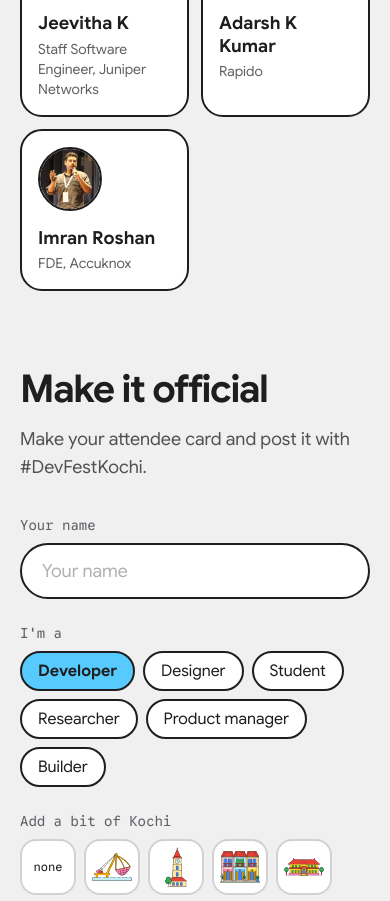
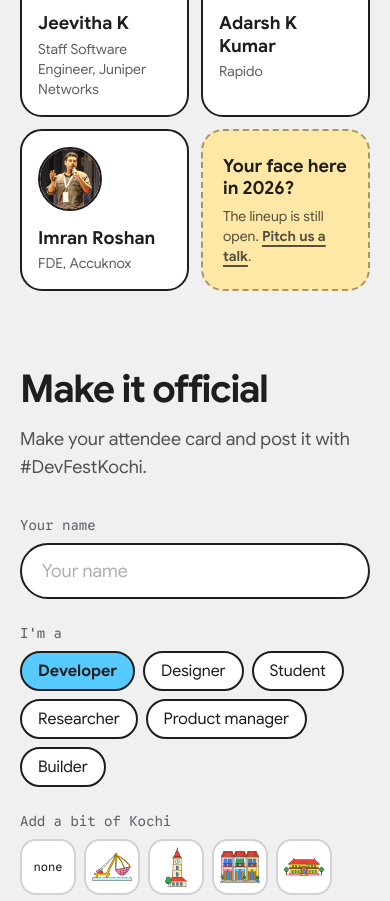
Before and after one commit to Google-Developer-Group-Cochin/devfest-kochi-26-website, a Next.js app: page / in a window 390 px wide. Shown: the part 5860-6761 px from the top of the page. Built offline with nearby package versions, Linux system fonts and the light colour scheme; no server answers.

Commit message:
Fill the last row of the speakers grid with a pitch-a-talk card
The card spans whatever columns are left at each breakpoint, so editions with
an odd count (2023: 17, 2025: 13) no longer leave a ragged last row.

```diff
--- a/src/components/Speakers.tsx
+++ b/src/components/Speakers.tsx
@@ -1,7 +1,7 @@
 "use client";
 
 import { AnimatePresence, LayoutGroup, motion } from "motion/react";
-import { useState } from "react";
+import { useState, type ReactNode } from "react";
 import { event, speakers } from "@/content/site";
 import { Sticker } from "./Kochi";
 import { trackIcon } from "./shapes";
@@ -16,6 +16,25 @@ const initials = (name: string) =>
     .join("");
 
 const editions = speakers.editions.filter((e) => e.comingSoon || e.list.length);
+
+// Spans that make the closing card fill whatever is left of the last row (a full row when it's already complete)
+// at each breakpoint's column count: 2 on phones, 3 from sm, 4 from lg. Static strings so Tailwind picks them up.
+const span2 = ["col-span-2", "col-span-1"];
+const span3 = ["sm:col-span-3", "sm:col-span-2", "sm:col-span-1"];
+const span4 = ["lg:col-span-4", "lg:col-span-3", "lg:col-span-2", "lg:col-span-1"];
+
+function PitchCard({ cells, pitch }: { cells: number; pitch: ReactNode }) {
+  return (
+    <motion.li
+      layout
+      transition={{ type: "spring", stiffness: 340, damping: 32 }}
+      className={`flex flex-col justify-center rounded-[22px] border-2 border-dashed border-ink/40 bg-(--track-soft) p-5 transition-colors duration-500 ${span2[cells % 2]} ${span3[cells % 3]} ${span4[cells % 4]}`}
+    >
+      <span className="text-lg leading-tight font-bold">Your face here in 2026?</span>
+      <span className="mt-1.5 text-sm text-ink/75">The lineup is still open. {pitch}.</span>
+    </motion.li>
+  );
+}
 
 export default function Speakers() {
   const [open, setOpen] = useState<string | null>(null);
@@ -144,6 +163,7 @@ export default function Speakers() {
               </motion.li>
             );
           })}
+          <PitchCard cells={edition.list.length + (open ? 1 : 0)} pitch={pitch} />
         </ul>
       </LayoutGroup>
       )}
```
